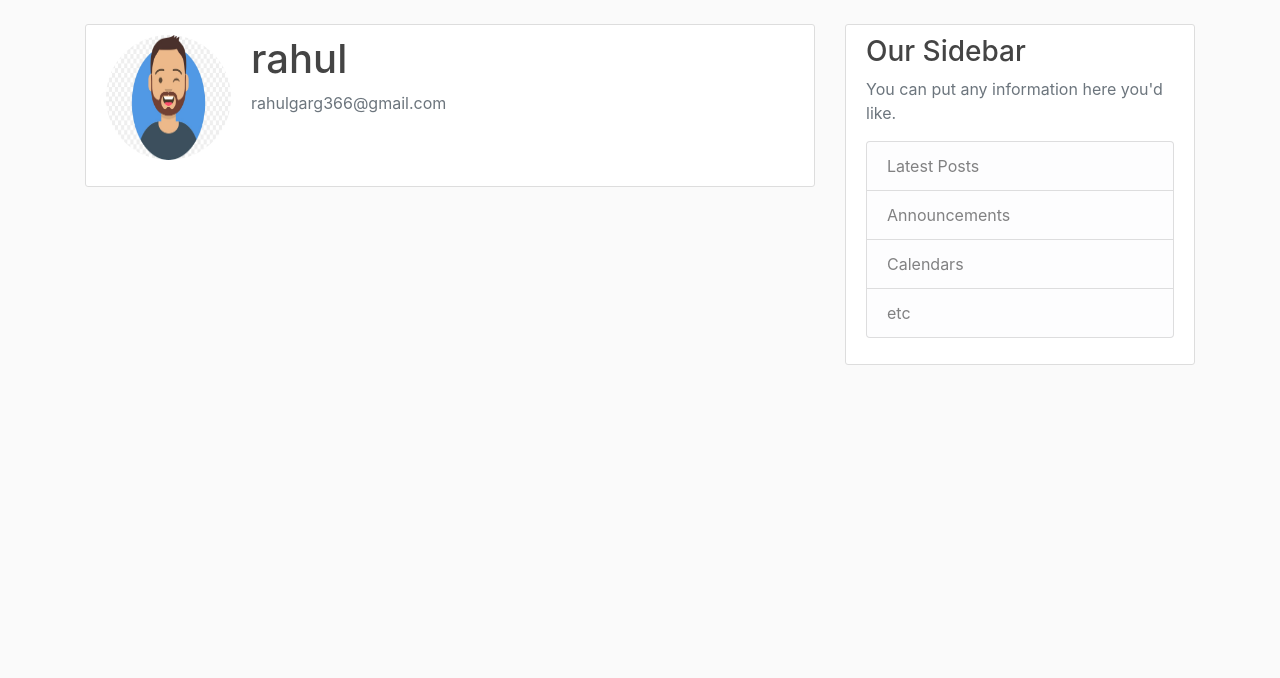
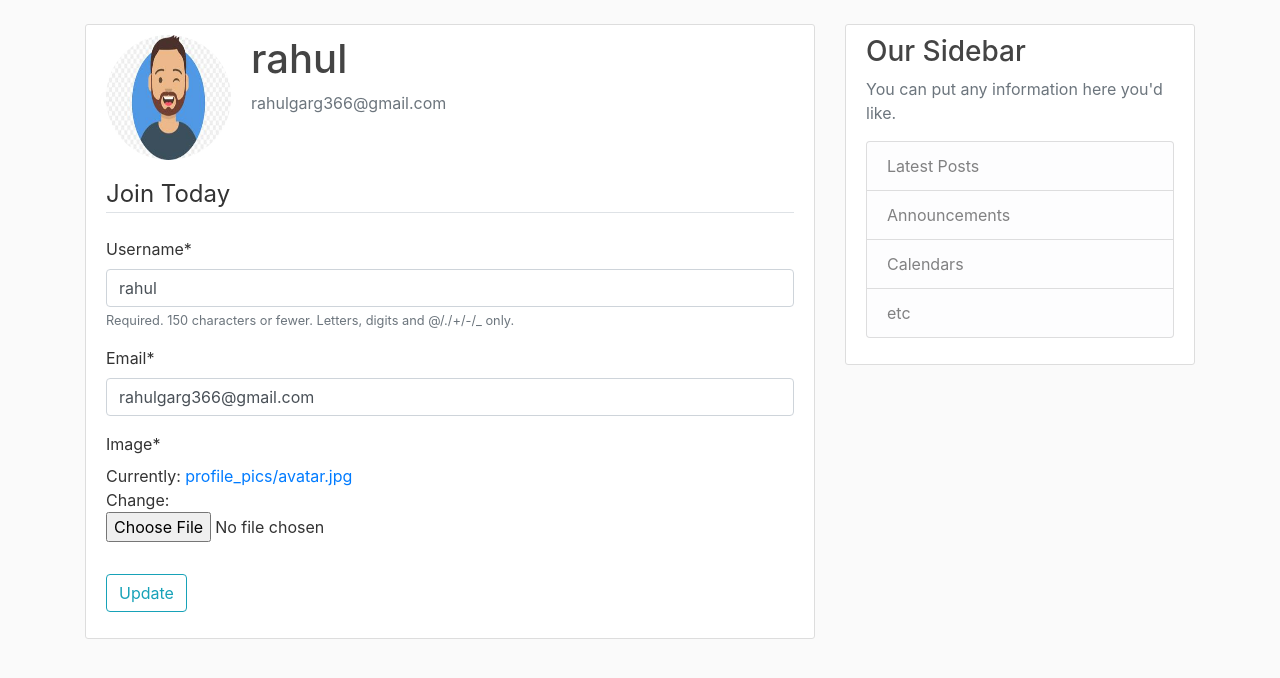
Before and after one commit to Rahulgarg95/django_blog, a Django app: page /profile/ in a window 1280 px wide. Shown: the part 56-734 px from the top of the page. Run offline with Django 3.2, Linux system fonts and the light colour scheme; a user stored in the database is signed in; data comes from the database, SQL or seed files in the repository; both versions use the stored data as it was after the commit; some libraries are stand-ins or nearby versions.

Commit message:
Profiling Updated

```diff
--- a/blog/templates/blog/home.html
+++ b/blog/templates/blog/home.html
@@ -2,6 +2,7 @@
 {% block content %}
     {% for post in posts %}
         <article class="media content-section">
+            <img src="{{ post.author.profile.image.url }}" class="rounded-circle article-img">
             <div class="media-body">
             <div class="article-metadata">
                 <a class="mr-2" href="#">{{ post.author }}</a>
--- a/users/forms.py
+++ b/users/forms.py
@@ -1,6 +1,7 @@
 from django import forms
 from django.contrib.auth.models import User
 from django.contrib.auth.forms import UserCreationForm
+from .models import Profile
 
 class UserRegisterForm(UserCreationForm):
     email = forms.EmailField()
@@ -8,3 +9,15 @@ class UserRegisterForm(UserCreationForm):
     class Meta:
         model = User
         fields = ['username','email','password1','password2']
+
+class UserUpdateForm(forms.ModelForm):
+    email = forms.EmailField()
+
+    class Meta:
+        model = User
+        fields = ['username','email']
+
+class ProfileUpdateForm(forms.ModelForm):
+    class Meta:
+        model = Profile
+        fields = ['image']
--- a/users/models.py
+++ b/users/models.py
@@ -1,5 +1,7 @@
 from django.db import models
 from django.contrib.auth.models import User
+from PIL import Image
+
 
 # Create your models here.
 class Profile(models.Model):
@@ -8,3 +10,13 @@ class Profile(models.Model):
 
     def __str__(self):
         return f'{self.user.username} Profile'
+
+    def save(self):
+        super().save()
+
+        img = Image.open(self.image.path)
+
+        if img.height > 300 and img.width > 300:
+            output_size=(300,300)
+            img.thumbnail(output_size)
+            img.save(self.image.path)
--- a/users/templates/users/profile.html
+++ b/users/templates/users/profile.html
@@ -9,6 +9,16 @@
         <p class="text-secondary">{{ user.email }}</p>
       </div>
     </div>
-    <!-- FORM HERE -->
+    <form method="POST" enctype="multipart/form-data">
+        {% csrf_token %}
+        <fieldset class="form-group">
+            <legend class="border-bottom mb-4">Join Today</legend>
+            {{ u_form | crispy }}
+            {{ p_form | crispy }}
+        </fieldset>
+        <div class="form-group">
+            <button class="btn btn-outline-info" type="submit">Update</button>
+        </div>
+    </form>
 </div>
 {% endblock content %}
--- a/users/views.py
+++ b/users/views.py
@@ -2,7 +2,7 @@ from django.shortcuts import render,redirect
 from django.contrib.auth.forms import UserCreationForm
 from django.contrib.auth.decorators import login_required
 from django.contrib import messages
-from .forms import UserRegisterForm
+from .forms import UserRegisterForm, UserUpdateForm, ProfileUpdateForm
 
 def register(request):
     if request.method == 'POST':
@@ -18,4 +18,22 @@ def register(request):
 
 @login_required
 def profile(request):
-    return render(request, 'users/profile.html')
+    if request.method == 'POST':
+        u_form = UserUpdateForm(request.POST, instance=request.user)
+        p_form = ProfileUpdateForm(request.POST, request.FILES, instance=request.user.profile)
+        if u_form.is_valid() and p_form.is_valid():
+            u_form.save()
+            p_form.save()
+            messages.success(request, f'Your Account has been updated!!!')
+            return redirect('profile')
+
+    else:
+        u_form = UserUpdateForm(instance=request.user)
+        p_form = ProfileUpdateForm(instance=request.user.profile)
+
+    context={
+        'u_form' : u_form,
+        'p_form' : p_form
+    }
+
+    return render(request, 'users/profile.html', context)
```
Also changed, not shown: db.sqlite3, media/profile_pics/avatar.jpg.
